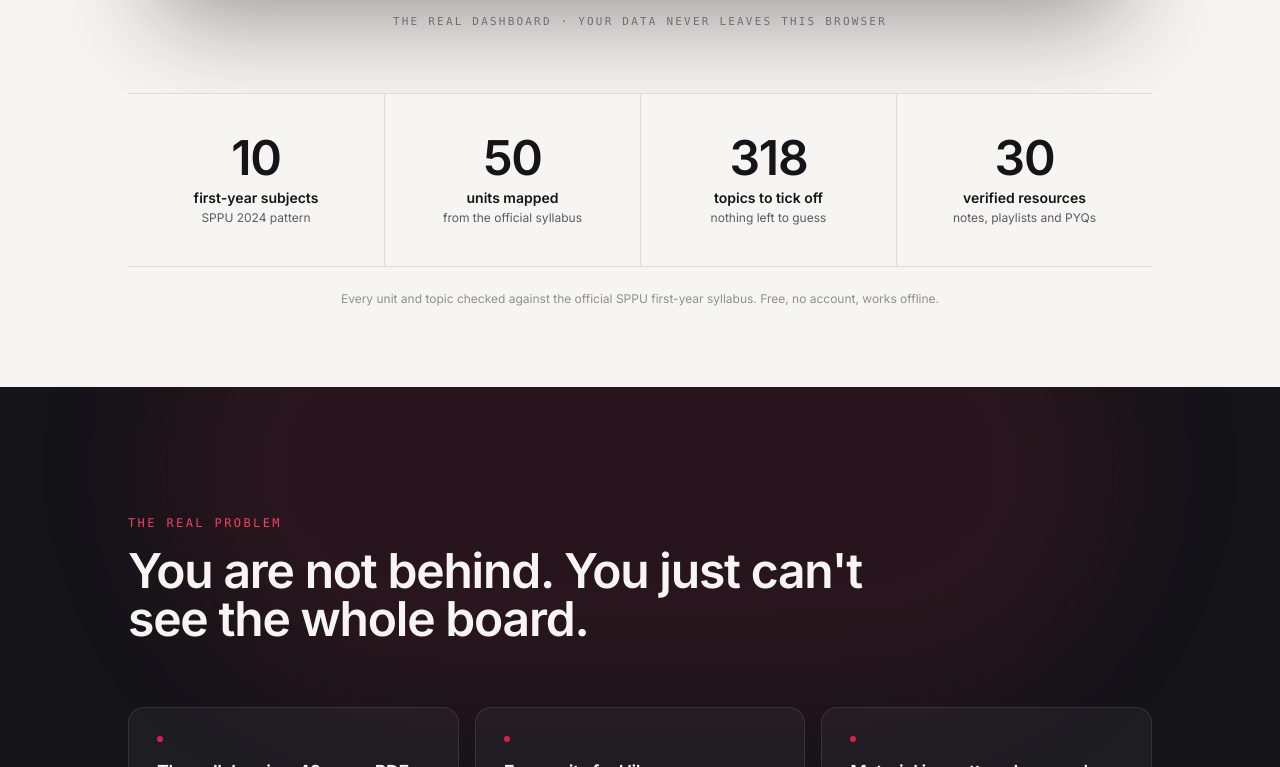
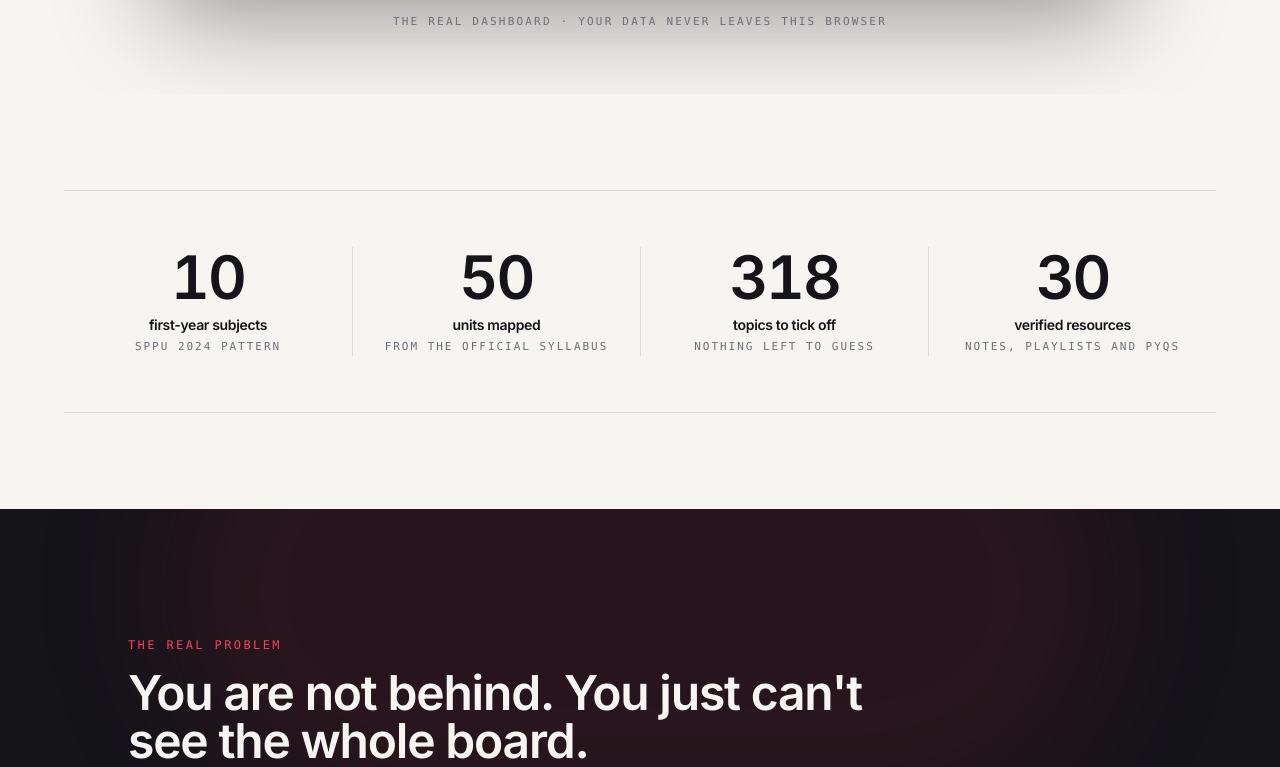
Before and after one commit to manav4u/PrepTracker, a React (Vite) app: page /#/ in a window 1280 px wide. Shown: the part 1273-2040 px from the top of the page. Built offline with nearby package versions, Linux system fonts and the light colour scheme.

Commit message:
Gen-2 scene 2: count-up trust strip with hairline rules
Co-authored-by: MaxwithU19 <156198184+MaxwithU19@users.noreply.github.com>

```diff
--- a/components/landing/TrustStrip.tsx
+++ b/components/landing/TrustStrip.tsx
@@ -1,44 +1,73 @@
-import React from 'react';
-import { motion, useReducedMotion } from 'framer-motion';
+import React, { useRef } from 'react';
+import { useGSAP } from '@gsap/react';
+import { gsap, reduceMotion } from '../../lib/scroll';
 
 const stats = [
-  { value: '10', label: 'first-year subjects', note: 'SPPU 2024 pattern' },
-  { value: '50', label: 'units mapped', note: 'from the official syllabus' },
-  { value: '318', label: 'topics to tick off', note: 'nothing left to guess' },
-  { value: '30', label: 'verified resources', note: 'notes, playlists and PYQs' },
+  { value: 10, label: 'first-year subjects', sub: 'SPPU 2024 pattern' },
+  { value: 50, label: 'units mapped', sub: 'from the official syllabus' },
+  { value: 318, label: 'topics to tick off', sub: 'nothing left to guess' },
+  { value: 30, label: 'verified resources', sub: 'notes, playlists and PYQs' },
 ];
 
 const TrustStrip: React.FC = () => {
-  const reduce = useReducedMotion();
+  const root = useRef<HTMLElement>(null);
+
+  useGSAP(() => {
+    if (reduceMotion()) return;
+    const nums = gsap.utils.toArray<HTMLElement>('.ts-num');
+    nums.forEach((el) => {
+      const target = Number(el.dataset.value || '0');
+      const state = { v: 0 };
+      gsap.to(state, {
+        v: target,
+        duration: 1.6,
+        ease: 'power3.out',
+        onUpdate: () => { el.textContent = String(Math.round(state.v)); },
+        scrollTrigger: { trigger: el, start: 'top 88%', once: true },
+      });
+    });
+    gsap.fromTo(
+      '.ts-cell',
+      { y: 28, autoAlpha: 0 },
+      {
+        y: 0, autoAlpha: 1, duration: 0.9, ease: 'power3.out', stagger: 0.08,
+        scrollTrigger: { trigger: root.current, start: 'top 85%', once: true },
+      }
+    );
+    // hairline draws itself across
+    gsap.fromTo(
+      '.ts-rule',
+      { scaleX: 0 },
+      {
+        scaleX: 1, duration: 1.2, ease: 'power3.inOut', transformOrigin: 'left center',
+        scrollTrigger: { trigger: root.current, start: 'top 85%', once: true },
+      }
+    );
+  }, { scope: root });
+
   return (
-    <section aria-label="What PrepTracker covers" className="relative bg-[#F7F5F2] text-[#141419] px-6 pb-20 -mt-px">
-      <motion.div
-        initial={reduce ? false : { opacity: 0, y: 24 }}
-        whileInView={reduce ? undefined : { opacity: 1, y: 0 }}
-        viewport={{ once: true, margin: '-80px' }}
-        transition={{ type: 'spring', stiffness: 120, damping: 20 }}
-        className="max-w-5xl mx-auto border-y border-black/10"
-      >
-        <div className="grid grid-cols-2 md:grid-cols-4">
+    <section ref={root} aria-label="PrepTracker in numbers" className="relative bg-[#F7F5F2] px-6 py-16 md:py-24">
+      <div className="max-w-6xl mx-auto">
+        <div className="ts-rule h-px bg-black/10 mb-10 md:mb-14" aria-hidden="true" />
+        <div className="grid grid-cols-2 md:grid-cols-4 gap-y-12">
           {stats.map((s, i) => (
-            <motion.div
+            <div
               key={s.label}
-              initial={reduce ? false : { opacity: 0, y: 16 }}
-              whileInView={reduce ? undefined : { opacity: 1, y: 0 }}
-              viewport={{ once: true, margin: '-80px' }}
-              transition={{ type: 'spring', stiffness: 140, damping: 20, delay: reduce ? 0 : i * 0.08 }}
-              className={`px-6 py-8 md:py-10 text-center ${i > 0 ? 'border-l border-black/10' : ''} ${i > 1 ? 'max-md:border-t max-md:border-black/10' : ''} ${i === 2 ? 'max-md:border-l-0' : ''}`}
+              className={`ts-cell text-center ${i > 0 ? 'md:border-l md:border-black/10' : ''} ${i % 2 === 1 ? 'max-md:border-l max-md:border-black/10' : ''}`}
             >
-              <div className="text-4xl md:text-5xl font-bold tracking-tight">{s.value}</div>
-              <div className="mt-1.5 text-sm font-semibold">{s.label}</div>
-              <div className="mt-0.5 text-xs text-[#5A5A66]">{s.note}</div>
-            </motion.div>
+              <span
+                className="ts-num block text-5xl md:text-6xl font-bold tracking-[-0.03em] text-[#141419] tabular-nums"
+                data-value={s.value}
+              >
+                {s.value}
+              </span>
+              <p className="mt-2 text-sm font-semibold text-[#141419] tracking-tight">{s.label}</p>
+              <p className="mt-1 font-mono text-[11px] uppercase tracking-[0.18em] text-[#6E6E78]">{s.sub}</p>
+            </div>
           ))}
         </div>
-      </motion.div>
-      <p className="max-w-5xl mx-auto mt-6 text-center text-xs text-[#141419]/45">
-        Every unit and topic checked against the official SPPU first-year syllabus. Free, no account, works offline.
-      </p>
+        <div className="ts-rule h-px bg-black/10 mt-10 md:mt-14" aria-hidden="true" />
+      </div>
     </section>
   );
 };
```
